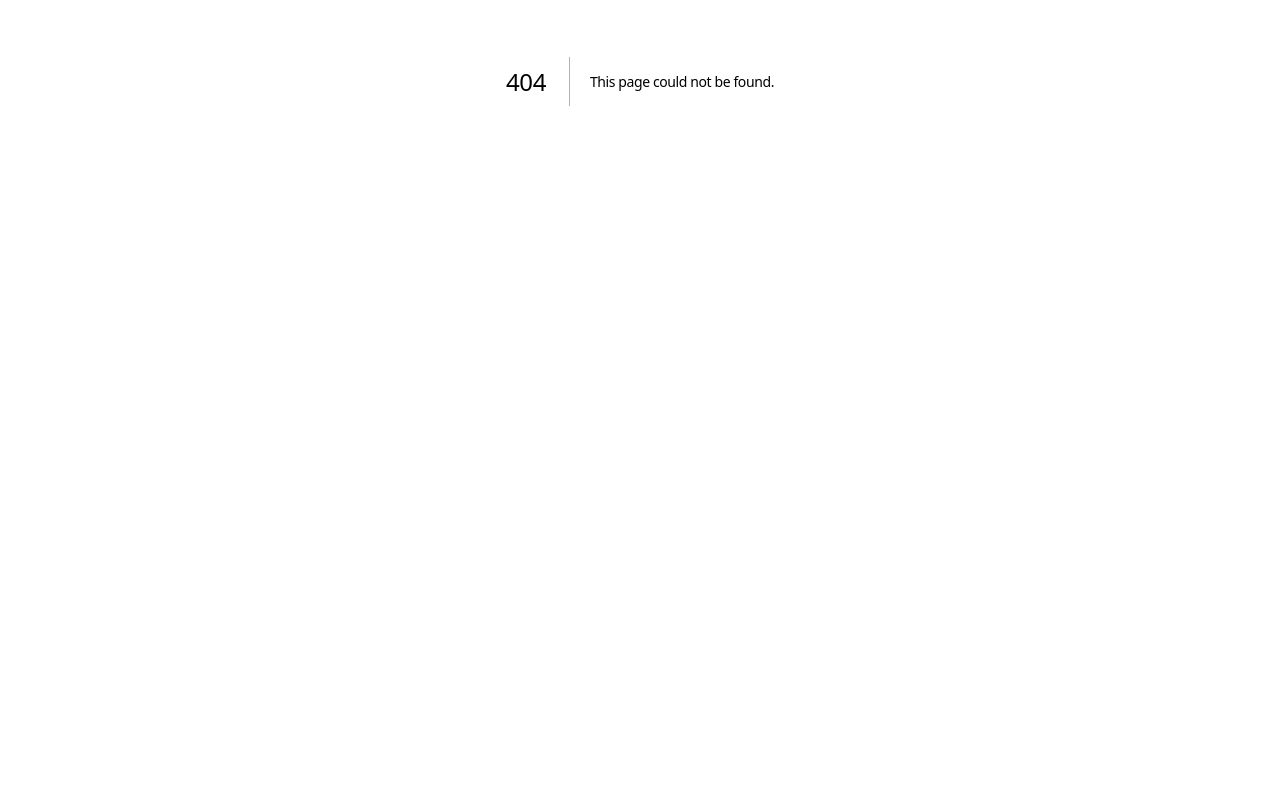
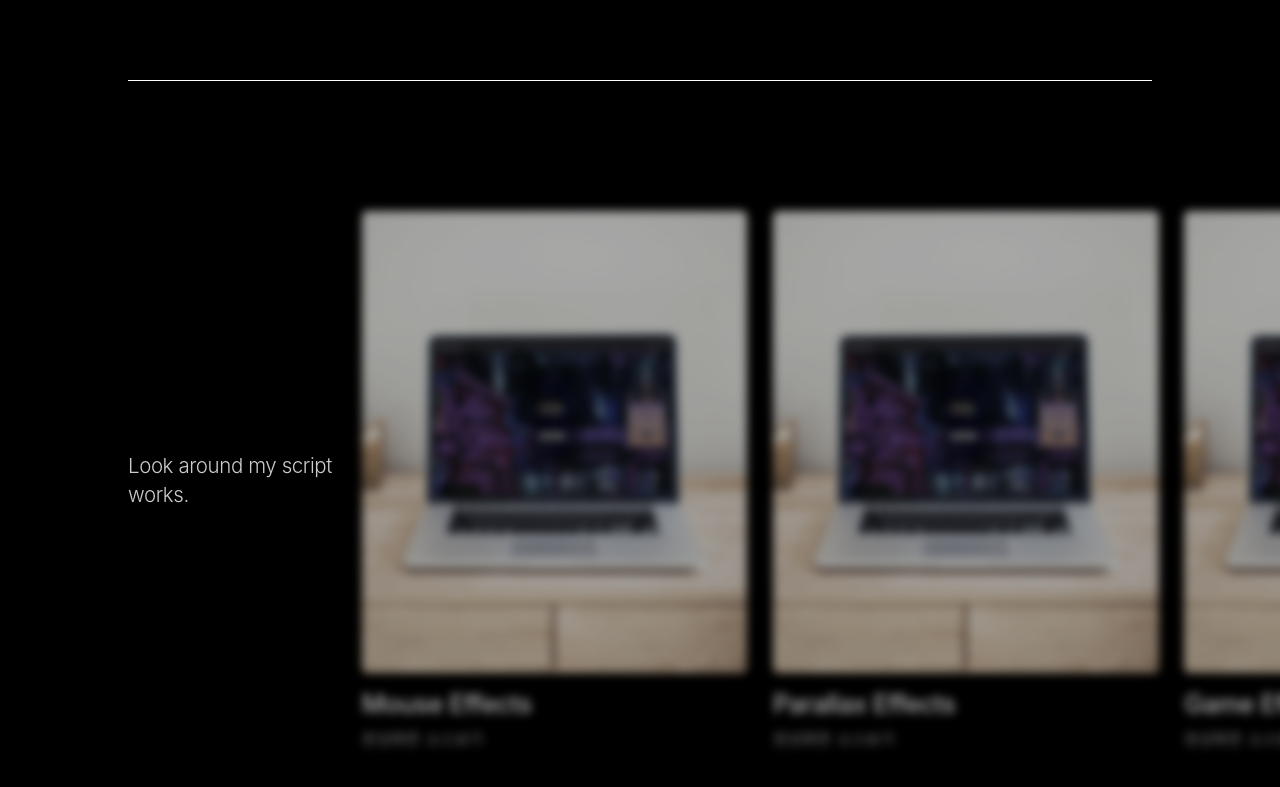
Before and after one commit to dlgnsrb227/portfolio-next, a Next.js app: page /myworks in a window 1280 px wide. Before the commit this address had no page. Shown: the part 319-1106 px from the top of the page. Before the commit the page ends 800 px from the top, so only its background shows below. Built offline with nearby package versions, Linux system fonts and the light colour scheme; a web font is replaced by a local one.

Commit message:
20230706

```diff
--- /dev/null
+++ b/src/app/assets/scss/section/_portPage.scss
@@ -0,0 +1,95 @@
+#portpageSection1 {
+  color: #ffffff;
+  height: 50vh;
+  .container {
+    display: flex;
+    align-items: flex-end;
+    h3 {
+      width: 80vw;
+      margin: 0 auto;
+      padding-bottom: 5.5vw;
+      border-bottom: 1px solid #ffffff;
+      font-size: 6.5vw;
+    }
+  }
+}
+
+#portpageSection2 {
+  width: 400vw;
+  display: flex;
+  flex-wrap: nowrap;
+  align-items: center;
+  color: #ffffff;
+  .portpage__inner {
+    display: flex;
+    flex-wrap: nowrap;
+    align-items: center;
+    padding: 0 10vw;
+    height: 70vh;
+
+    span {
+      font-size: 1.6vw;
+      font-weight: 300;
+      color: #cccccc;
+    }
+
+    .portpage__image {
+      margin-left: 2vw;
+      transition: all 0.3s;
+      opacity: 0.7;
+      filter: blur(5px);
+
+      .image__inner {
+        overflow: hidden;
+        border-radius: 5px;
+
+        img {
+          transition: all 0.6s;
+        }
+      }
+      p {
+        margin: 1vw 0 0.5vw 0;
+        font-size: 2vw;
+      }
+      a {
+        margin-right: 0.5vw;
+        color: #aaaaaa;
+      }
+
+      &.active {
+        opacity: 1;
+        filter: none;
+        img {
+          transform: scale(1.07);
+        }
+      }
+    }
+
+    @keyframes rotation {
+      0% {
+        transform: rotate(0deg);
+      }
+      100% {
+        transform: rotate(360deg);
+      }
+    }
+
+    .back__image {
+      margin-left: 10vw;
+      position: relative;
+
+      img {
+        &:nth-child(1) {
+          animation: rotation 20s linear infinite;
+        }
+        &:nth-child(2) {
+          width: 4vw;
+          position: absolute;
+          transform: translate(-50%, -50%);
+          left: 50%;
+          top: 50%;
+        }
+      }
+    }
+  }
+}
--- a/src/app/globals.scss
+++ b/src/app/globals.scss
@@ -16,3 +16,6 @@
 @import "./assets/scss/section/abilitySection";
 @import "./assets/scss/section/workSection";
 @import "./assets/scss/section/contact";
+
+// page
+@import "./assets/scss/section/portPage";
--- /dev/null
+++ b/src/app/myworks/layout.js
@@ -0,0 +1,14 @@
+import React from "react";
+
+export const metadata = {
+  title: "Portfolio by Next",
+  description: "create portfolio by Next",
+};
+
+export default function MyworksLayout({ children }) {
+  return (
+    <html lang="ko">
+      <body>{children}</body>
+    </html>
+  );
+}
--- /dev/null
+++ b/src/app/myworks/page.js
@@ -0,0 +1,235 @@
+"use client";
+import Image from "next/image";
+import React, { useEffect } from "react";
+import { gsap } from "gsap";
+import { ScrollTrigger } from "gsap/ScrollTrigger";
+import Link from "next/link";
+
+export default function MyWorks() {
+  useEffect(() => {
+    gsap.registerPlugin(ScrollTrigger);
+
+    document.querySelectorAll(".portpage__image").forEach((e) => {
+      e.addEventListener("mouseover", () => {
+        e.classList.add("active");
+      });
+      e.addEventListener("mouseout", () => {
+        e.classList.remove("active");
+      });
+    });
+
+    gsap.to("#portpageSection2", {
+      ease: "none",
+      x: "-280vw",
+      scrollTrigger: {
+        trigger: "#horizontal",
+        start: "top top",
+        end: "+=5000",
+        scrub: 0.5,
+        pin: true,
+        onUpdate: (self) => {
+          let progress = self.progress.toFixed(3);
+          console.log(progress);
+        },
+      },
+    });
+  }, []);
+  return (
+    <main id="main">
+      <section id="portpageSection1" class="section__item bg__black">
+        <h2 class="blind">작업결과물 첫 번째 영역</h2>
+        <div class="container">
+          <h3>Script Work</h3>
+        </div>
+      </section>
+      <main id="horizontal">
+        <section id="portpageSection2" class="section__item bg__black">
+          <h2 class="blind">작업결과물 두 번째 영역</h2>
+          <div class="portpage__inner">
+            <span>Look around my script works.</span>
+            <div class="portpage__image">
+              <div class="image__inner">
+                <Image
+                  width={500}
+                  height={300}
+                  src="/assets/images/portpage__img01.png"
+                  alt="마우스이펙트 이미지"
+                />
+              </div>
+              <p>Mouse Effects</p>
+              <a href="#" class="chosun">
+                완성화면
+              </a>
+              <a href="#" class="chosun">
+                소스보기
+              </a>
+            </div>
+            <div class="portpage__image">
+              <div class="image__inner">
+                <Image
+                  width={500}
+                  height={300}
+                  src="/assets/images/portpage__img01.png"
+                  alt="패럴랙스이펙트 이미지"
+                />
+              </div>
+              <p>Parallax Effects</p>
+              <a href="#" class="chosun">
+                완성화면
+              </a>
+              <a href="#" class="chosun">
+                소스보기
+              </a>
+            </div>
+            <div class="portpage__image">
+              <div class="image__inner">
+                <Image
+                  width={500}
+                  height={300}
+                  src="/assets/images/portpage__img01.png"
+                  alt="게임이펙트 이미지"
+                />
+              </div>
+              <p>Game Effects</p>
+              <a
+                href="https://hoong-game.web.app/"
+                target="_blank"
+                class="chosun"
+              >
+                완성화면
+              </a>
+              <a
+                href="https://github.com/dlgnsrb227/game2023"
+                target="_blank"
+                class="chosun"
+              >
+                소스보기
+              </a>
+            </div>
+            <div class="portpage__image">
+              <div class="image__inner">
+                <Image
+                  width={500}
+                  height={300}
+                  src="/assets/images/portpage__img01.png"
+                  alt="퀴즈이펙트 이미지"
+                />
+              </div>
+              <p>Quiz Effects</p>
+              <a href="#" class="chosun">
+                완성화면
+              </a>
+              <a href="#" class="chosun">
+                소스보기
+              </a>
+            </div>
+            <div class="portpage__image">
+              <div class="image__inner">
+                <Image
+                  width={500}
+                  height={300}
+                  src="/assets/images/portpage__img01.png"
+                  alt="슬라이드이펙트 이미지"
+                />
+              </div>
+              <p>Slide Effects</p>
+              <a href="#" class="chosun">
+                완성화면
+              </a>
+              <a href="#" class="chosun">
+                소스보기
+              </a>
+            </div>
+          </div>
+          <div class="portpage__inner">
+            <span>Look around my script works.</span>
+            <div class="portpage__image">
+              <div class="image__inner">
+                <Image
+                  width={500}
+                  height={300}
+                  src="/assets/images/portpage__img01.png"
+                  alt="마우스이펙트 이미지"
+                />
+              </div>
+              <p>React Site</p>
+              <a href="#" class="chosun">
+                완성화면
+              </a>
+              <a href="#" class="chosun">
+                소스보기
+              </a>
+            </div>
+            <div class="portpage__image">
+              <div class="image__inner">
+                <Image
+                  width={500}
+                  height={300}
+                  src="/assets/images/portpage__img01.png"
+                  alt="패럴랙스이펙트 이미지"
+                />
+              </div>
+              <p>Vue Site</p>
+              <a href="#" class="chosun">
+                완성화면
+              </a>
+              <a href="#" class="chosun">
+                소스보기
+              </a>
+            </div>
+            <div class="portpage__image">
+              <div class="image__inner">
+                <Image
+                  width={500}
+                  height={300}
+                  src="/assets/images/portpage__img01.png"
+                  alt="게임이펙트 이미지"
+                />
+              </div>
+              <p>Next Site</p>
+              <a href="#" class="chosun">
+                완성화면
+              </a>
+              <a href="#" class="chosun">
+                소스보기
+              </a>
+            </div>
+            <div class="portpage__image">
+              <div class="image__inner">
+                <Image
+                  width={500}
+                  height={300}
+                  src="/assets/images/portpage__img01.png"
+                  alt="퀴즈이펙트 이미지"
+                />
+              </div>
+              <p>React Site</p>
+              <a href="#" class="chosun">
+                완성화면
+              </a>
+              <a href="#" class="chosun">
+                소스보기
+              </a>
+            </div>
+            <div class="back__image">
+              <Link href="/">
+                <Image
+                  width={500}
+                  height={300}
+                  src="/assets/images/circle__back.png"
+                  alt="메인으로 돌아가기 이미지"
+                />
+                <Image
+                  width={500}
+                  height={300}
+                  src="/assets/images/arrow02.png"
+                  alt="메인으로 돌아가기 이미지"
+                />
+              </Link>
+            </div>
+          </div>
+        </section>
+      </main>
+    </main>
+  );
+}
--- a/src/app/page.js
+++ b/src/app/page.js
@@ -11,7 +11,7 @@ import ContactSection from "@/components/section/ContactSection";
 
 export default function Home() {
   return (
-    <main>
+    <main id="main">
       <IntroSection />
       <IntroSection2 />
       <PortSection />
--- a/src/components/layout/Header.jsx
+++ b/src/components/layout/Header.jsx
@@ -4,7 +4,7 @@ export default function Header() {
   return (
     <header id="header">
       <div className="container">
-        <a href="https://hoongportfolio.netlify.app">
+        <a href="https://hoongportfolio-next.netlify.app/">
           <h1>HOONG</h1>
         </a>
         <nav id="nav">
```
